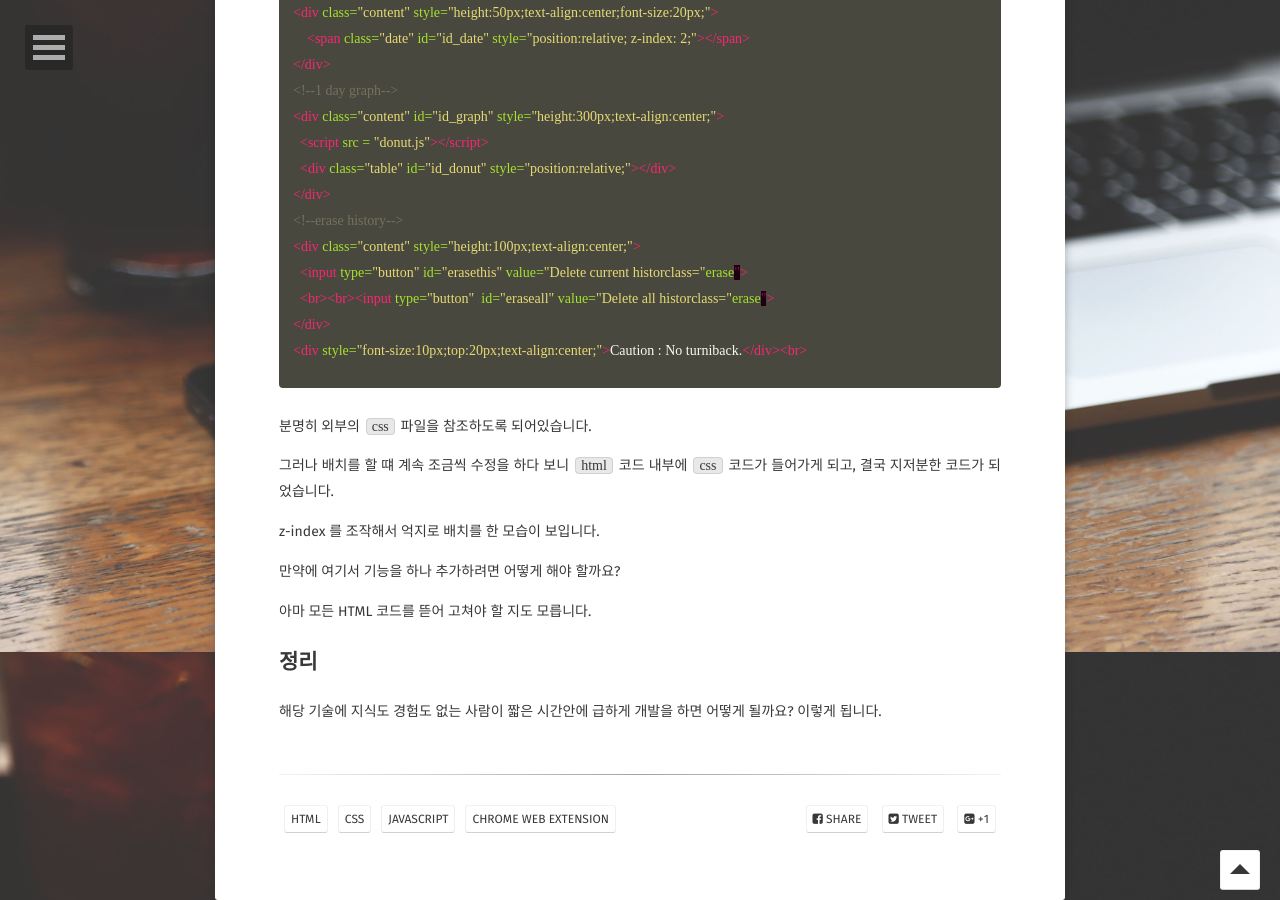
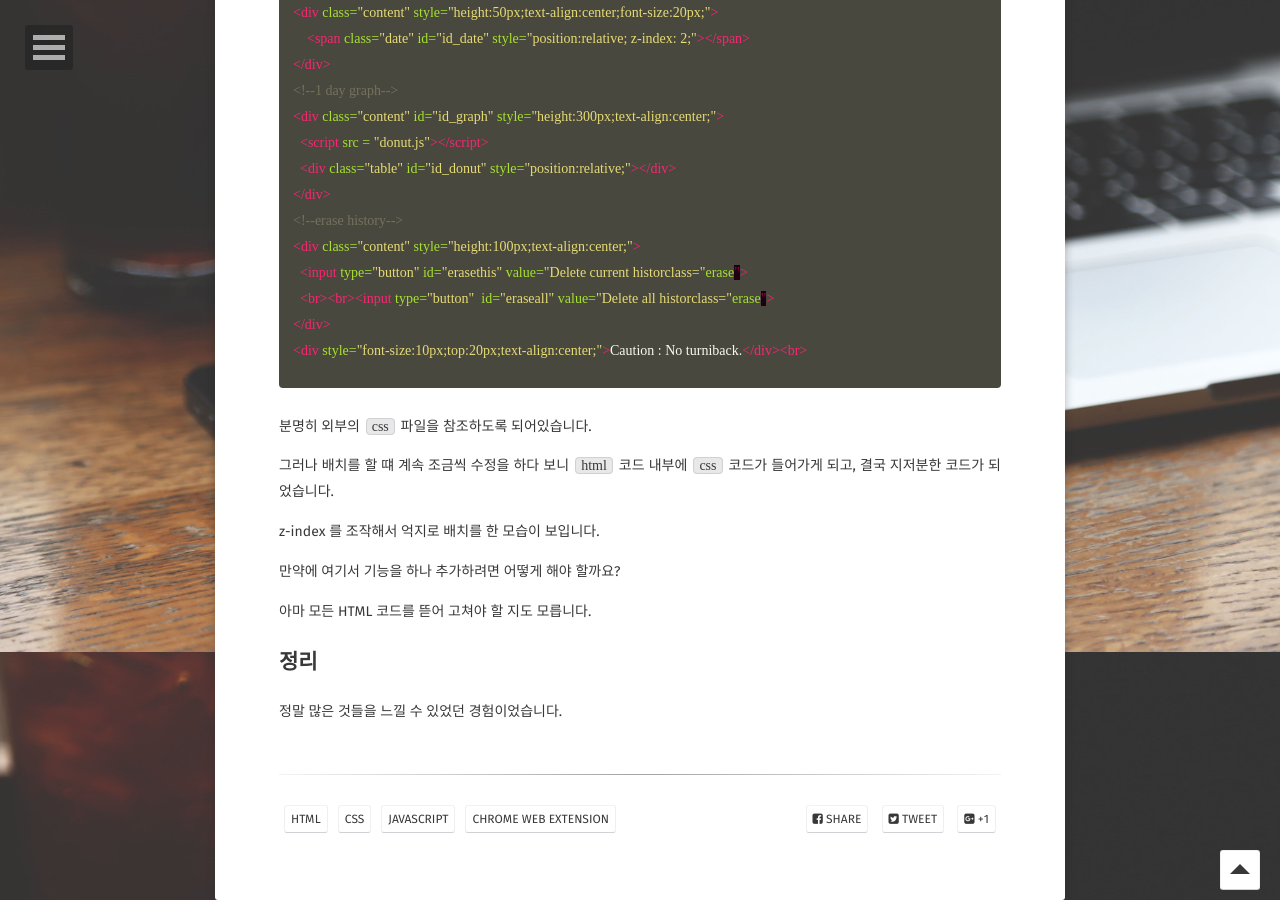
Before and after one commit to woojin-hwang/woojin-hwang.github.io, a Jekyll site: the page built from _posts/2020-01-01-whaletime.md, in a window 1280 px wide and 900 px high, scrolled down 2948 px. Built offline with Jekyll 4.4.1, drawn with Linux system fonts in a browser that asks for light colours; some web fonts are replaced.

Commit message:
update posts #whaletime

```diff
--- a/_posts/2020-01-01-whaletime.md
+++ b/_posts/2020-01-01-whaletime.md
@@ -139,4 +139,4 @@ z-index 를 조작해서 억지로 배치를 한 모습이 보입니다.
 
 ## 정리
 
-해당 기술에 지식도 경험도 없는 사람이 짧은 시간안에 급하게 개발을 하면 어떻게 될까요? 이렇게 됩니다.
+정말 많은 것들을 느낄 수 있었던 경험이었습니다.
```
